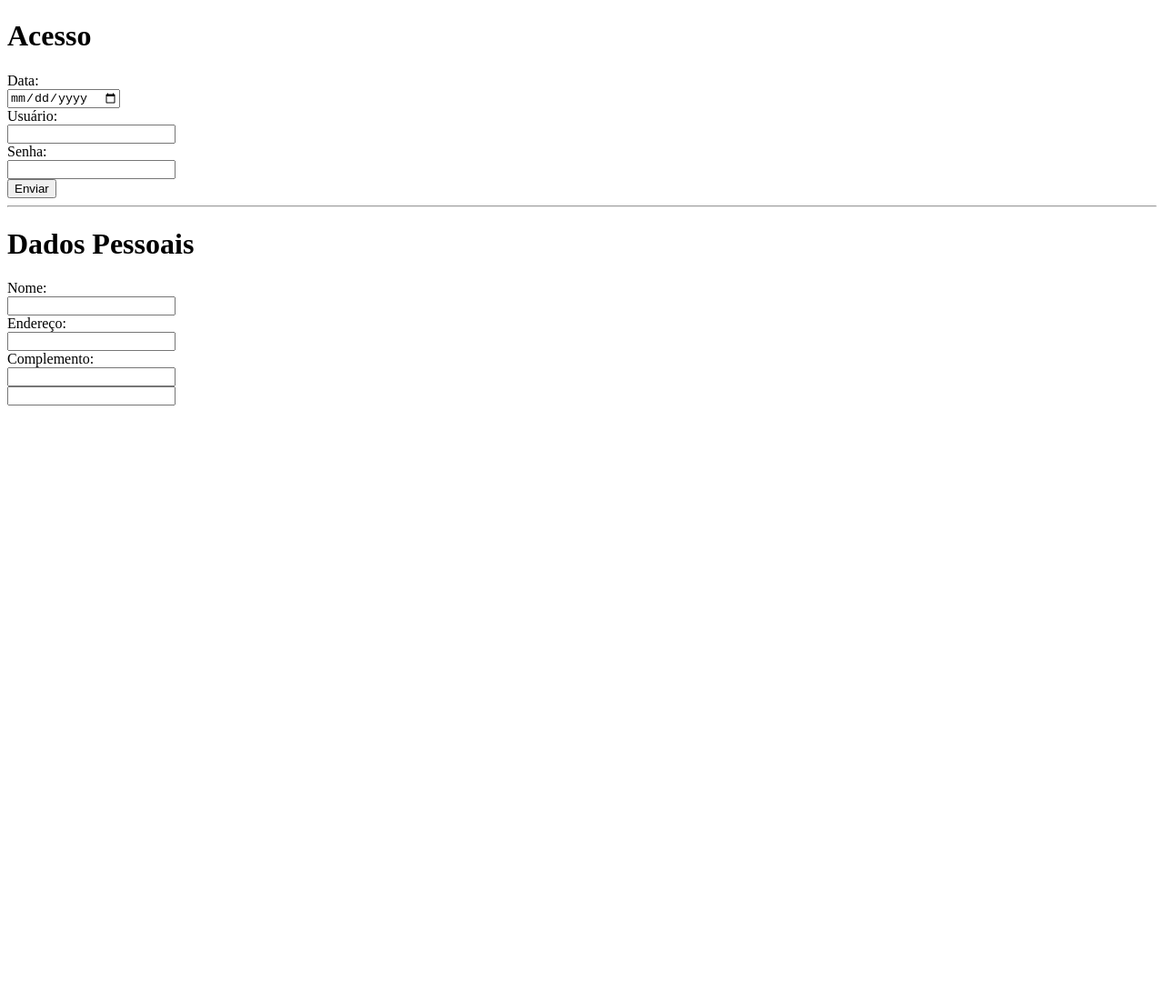
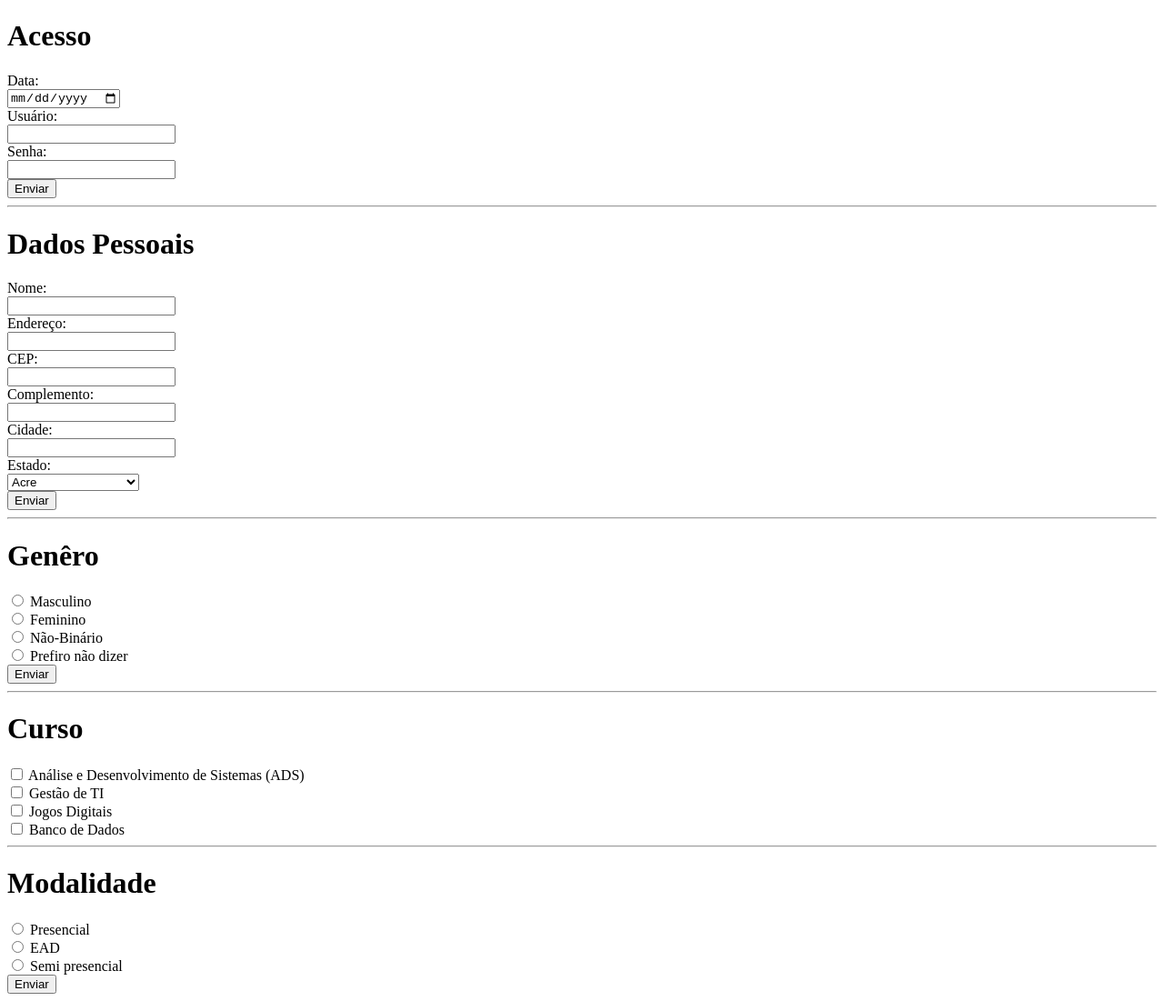
Before and after one commit to MuriloQuevedo/web-designe, a plain HTML site: page aula3_tarefa/index.html in a window 1280 px wide. Shown: the whole page at 91% size. Before the commit the page ends 800 px from the top, so only its background shows below. Drawn offline with Linux system fonts and the light colour scheme.

Commit message:
Finalizado

```diff
--- a/aula3_tarefa/index.html
+++ b/aula3_tarefa/index.html
@@ -30,14 +30,103 @@
         <label for="Nome">Nome: </label><br>
         <input type="text" id="Nome" name="Nome"><br>
 
-        <label for="Endereço">Endereço: </label> <br>
+        <label for="Endereço">Endereço: </label><br>
         <input type="number" id="Endereço" name="Endereço"><br>
 
-        <label for="Complemento">Complemento: </label> <br>
+        <label for="CEP">CEP: </label><br>
+        <input type="text" id="CEP" name="nome"> <br>
+
+        <label for="Complemento">Complemento: </label><br>
         <input type="text" id="Complemento" name="Complemento"><br>
 
+        <label for="Cidades">Cidade: </label><br>
         <input list="Cidades" name="Cidades"><br>
-        <datalist id="Cidades"> </form>
+        <datalist id="Cidades">
+            <option value="Capela do Alto">
+            <option value="Sorocaba">
+            <option value="Votorantim">
+            <option value="Tatuí">
+            <option value="Araçoiaba">
+            <option value="Indaiatuba">
+            <option value="Outra">
+        </datalist>
+
+        <label for="Estados">Estado: </label><br>
+        <select id="Estados" name="Estados">
+            <option value="Acre">Acre</option>
+            <option value="Alagoas">Alagoas</option>
+            <option value="Amapá">Amapá</option>
+            <option value="Amazonas">Amazonas</option>
+            <option value="Bahia">Bahia</option>
+            <option value="Ceará">Ceará</option>
+            <option value="Distrito Federal">Distrito Federal</option>
+            <option value="Espírito Santo">Espírito Santo</option>
+            <option value="Goiás">Goiás</option>
+            <option value="Maranhão">Maranhão</option>
+            <option value="Mato Grosso">Mato Grosso</option>
+            <option value="Mato Grosso do Sul">Mato Grosso do Sul</option>
+            <option value="Minas Gerais">Minas Gerais</option>
+            <option value="Pará">Pará</option>
+            <option value="Paraíba">Paraíba</option>
+            <option value="Paraná">Paraná</option>
+            <option value="Pernambuco">Pernambuco</option>
+            <option value="Piauí">Piauí</option>
+            <option value="Rio de Janeiro">Rio de Janeiro</option>
+            <option value="Rio Grande do Norte">Rio Grande do Norte</option>
+            <option value="Rio Grande do Sul">Rio Grande do Sul</option>
+            <option value="Rondônia">Rondônia</option>
+            <option value="Roraima">Roraima</option>
+            <option value="Santa Catarina">Santa Catarina</option>
+            <option value="São Paulo">São Paulo</option>
+            <option value="Sergipe">Sergipe</option>
+            <option value="Tocantins">Tocantins</option>
+        </select><br>
+
+        <input type="submit" value="Enviar">
+        </form>
+
+        <hr>
+        <h1>Genêro</h1>
+        <form action="https://www.w3schools.com/action_page.php">
+
+            <input type="radio" id="masculino" name="genero" value="Masculino"> Masculino<br>
+            <input type="radio" id="feminino" name="genero" value="Feminino"> Feminino<br>
+            <input type="radio" id="nao_binario" name="genero" value="Não-Binário"> Não-Binário<br>
+            <input type="radio" id="prefiro_nao_dizer" name="genero" value="Prefiro não dizer"> Prefiro não dizer
+        </label><br>
+
+        <input type="submit" value="Enviar">
+
+        </form>
+
+        <hr>
+        <h1>Curso</h1>
+        <form action="https://www.w3schools.com/action_page.php">
+
+            <label>
+                <input type="checkbox" id="ADS" name="cursos" value="ADS"> Análise e Desenvolvimento de Sistemas (ADS)<br>
+                <input type="checkbox" id="Gestão de TI" name="cursos" value="Gestão de TI"> Gestão de TI<br>
+                <input type="checkbox" id="Jogos" name="cursos" value="Jogos"> Jogos Digitais<br>
+                <input type="checkbox" id="Banco de Dados" name="cursos" value="Banco de Dados"> Banco de Dados
+            </label><br>
+
+        </form>
+
+        <hr>
+        <h1>Modalidade</h1>
+        <form action="https://www.w3schools.com/action_page.php">
+            <label for>
+                <input type="radio" id="Presencial" name="Presencial" value="Presencial"> Presencial <br>
+                <input type="radio" id="EAD" name="EAD" value="EAD"> EAD <br>
+                <input type="radio" id="Semi Presencial" name="Semi presencial" value="Semi presencial"> Semi presencial <br>
+
+            </label>
+
+            <input type="submit" value="Enviar">
+
+        </form>
+
+
 
 
 
```
